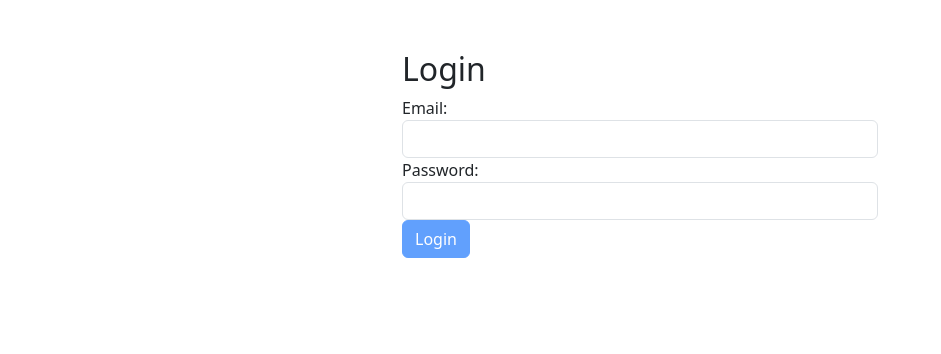
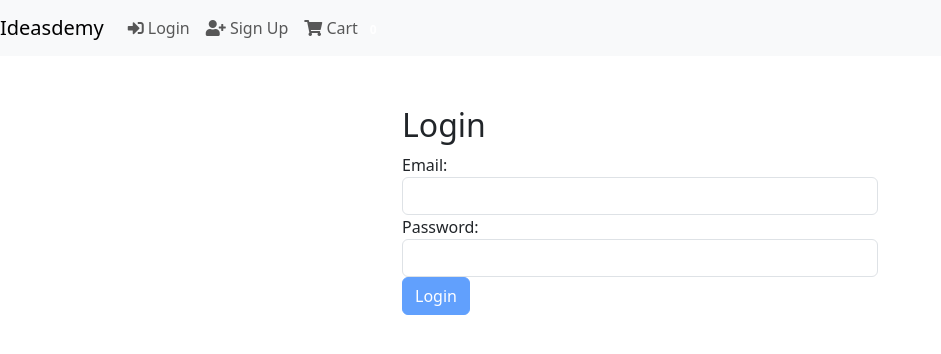
Before and after one commit to arun2pratap/ideasdemy-app, an Angular app: page /login in a window 1280 px wide. Shown: the top 354 px of the page, without its empty margins (0-941 px from the left). Built offline with nearby package versions, Linux system fonts and the light colour scheme.

Commit message:
- adding navigation bar.

```diff
--- a/src/app/app.component.html
+++ b/src/app/app.component.html
@@ -1 +1,20 @@
+<nav class="navbar navbar-expand-lg navbar-light bg-light">
+  <a class="navbar-brand" routerLink="/home">Ideasdemy</a>
+  <div class="collapse navbar-collapse">
+    <ul class="navbar-nav ml-auto">
+      <li class="nav-item">
+        <a class="nav-link" routerLink="/login"><i class="fas fa-sign-in-alt"></i> Login</a>
+      </li>
+      <li class="nav-item">
+        <a class="nav-link" routerLink="/signup"><i class="fas fa-user-plus"></i> Sign Up</a>
+      </li>
+      <li class="nav-item">
+        <a class="nav-link" routerLink="/cart-summary">
+          <i class="fas fa-shopping-cart"></i> Cart
+          <span class="badge badge-pill badge-primary">{{ cartCount }}</span>
+        </a>
+      </li>
+    </ul>
+  </div>
+</nav>
 <router-outlet></router-outlet>
--- a/src/app/app.component.ts
+++ b/src/app/app.component.ts
@@ -1,10 +1,19 @@
-import { Component } from '@angular/core';
+import { Component, OnInit } from '@angular/core';
 
 @Component({
   selector: 'app-root',
   templateUrl: './app.component.html',
   styleUrls: ['./app.component.css']
 })
-export class AppComponent {
-  title = 'ideasdemy-app';
+export class AppComponent implements OnInit {
+  cartCount: number = 0;
+
+  ngOnInit() {
+    this.updateCartCount();
+  }
+
+  updateCartCount() {
+    const cart = JSON.parse(localStorage.getItem('cart') || '[]');
+    this.cartCount = cart.length;
+  }
 }
```
